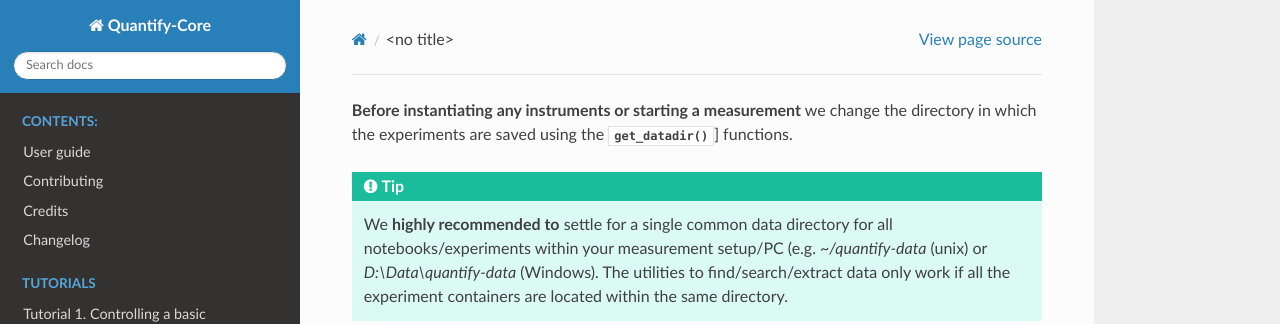
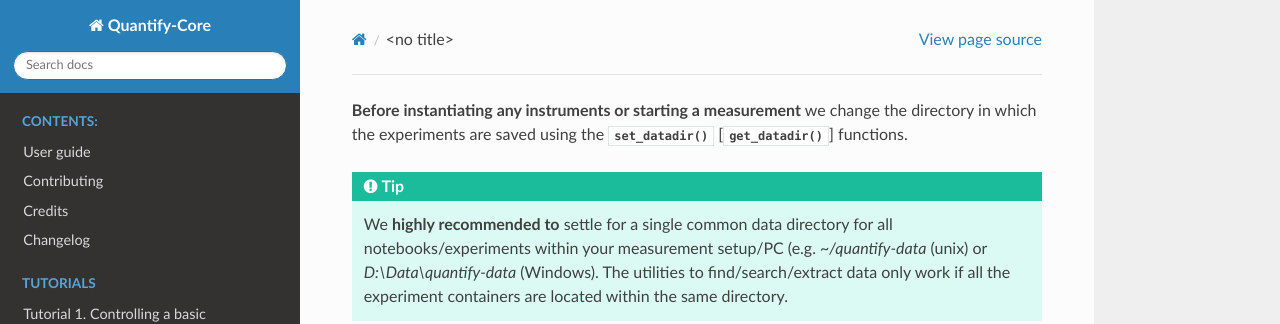
Before and after one commit to quantify-os/quantify-core, a Sphinx documentation site: the page built from docs/tutorials/set_data_dir.rst, in a window 1280 px wide. Shown: the top 324 px of the page. Built offline with Sphinx 7.4.7 and the Read the Docs theme 2.0.0, drawn with Linux system fonts in a browser that asks for light colours; pages that are not in the unit, such as notebooks, are missing from menus.

Commit message:
minor fix

```diff
--- a/docs/tutorials/set_data_dir.rst
+++ b/docs/tutorials/set_data_dir.rst
@@ -1,5 +1,5 @@
 
-**Before instantiating any instruments or starting a measurement** we change the directory in which the experiments are saved using the :meth:`~quantify.data.handling.set_datadir`[/:meth:`~quantify.data.handling.get_datadir`] functions.
+**Before instantiating any instruments or starting a measurement** we change the directory in which the experiments are saved using the :meth:`~quantify.data.handling.set_datadir` [:meth:`~quantify.data.handling.get_datadir`] functions.
 
 
 .. tip::
```
